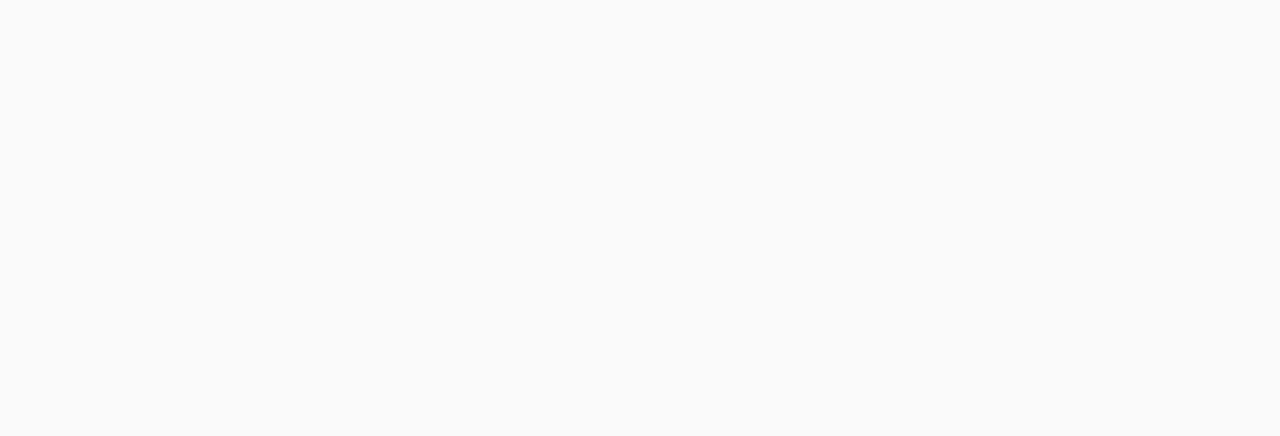
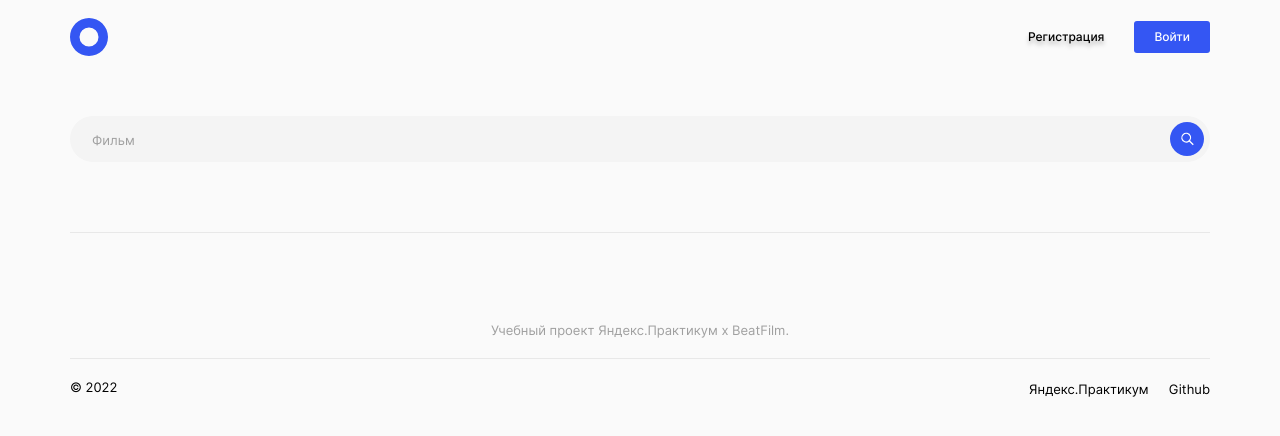
Before and after one commit to Anatoly-72/movies-explorer-frontend, a React (Create React App) app: page /movies in a window 1280 px wide. Shown: the top 436 px of the page. Built offline with nearby package versions, Linux system fonts and the light colour scheme.

Commit message:
feat: добавить SearchForm

```diff
--- a/src/components/App/App.js
+++ b/src/components/App/App.js
@@ -1,6 +1,7 @@
 import './App.css';
 import { Switch, Route } from 'react-router-dom';
 import Main from '../Main/Main';
+import Movies from '../Movies/Movies';
 
 function App() {
   return (
@@ -9,6 +10,9 @@ function App() {
         <Route exact path='/'>
           <Main />
         </Route>
+        <Route path='/movies'>
+          <Movies />
+        </Route>
       </Switch>
     </div>
   );
--- /dev/null
+++ b/src/components/Movies/Movies.js
@@ -0,0 +1,16 @@
+import "./Movies.css";
+import Header from "../Header/Header";
+import SearchForm from "../SearchForm/SearchForm";
+import Footer from "../Footer/Footer";
+
+function Movies() {
+  return (
+    <>
+      <Header />
+      <SearchForm />
+      <Footer />
+    </>
+  );
+}
+
+export default Movies;
--- /dev/null
+++ b/src/components/SearchForm/SearchForm.css
@@ -0,0 +1,57 @@
+.search {
+  position: relative;
+  margin: 0 auto 10px;
+  max-width: calc(100% - 140px);
+  padding: 60px 0 70px;
+  border-bottom: 1px solid #e8e8e8;
+}
+
+.search__form {
+  display: flex;
+  flex-direction: column;
+}
+
+.search__box {
+  display: flex;
+  justify-content: space-between;
+  align-items: center;
+  width: 100%;
+  min-height: 46px;
+  background-color: #f4f4f4;
+  border-radius: 40px;
+}
+
+.search__input {
+  font-weight: 400;
+  font-size: 18px;
+  line-height: 20px;
+  border: none;
+  outline: none;
+  width: 100%;
+  margin: 0 22px;
+  padding: 0;
+  background-color: transparent;
+}
+
+.search__input::placeholder {
+  font-weight: 400;
+  font-size: 13px;
+  line-height: 17px;
+  color: #a0a0a0;
+}
+
+.search__button {
+  border: none;
+  cursor: pointer;
+  background-color: transparent;
+  margin-right: 6px;
+  padding: 0;
+  width: 34px;
+  height: 34px;
+  border-radius: 50%;
+  transition: 0.2s ease;
+}
+
+.search__button:hover {
+  opacity: 0.5;
+}
--- /dev/null
+++ b/src/components/SearchForm/SearchForm.js
@@ -0,0 +1,26 @@
+import "./SearchForm.css";
+import icon from "../../images/loop-icon.svg";
+
+function SearchForm() {
+  return (
+    <section className="search">
+      <form className="search__form">
+        <div className="search__box">
+          <input
+            className="search__input"
+            id="movie"
+            name="movie"
+            type="text"
+            placeholder="Фильм"
+            required
+          />
+          <button className="search__button" type="submit">
+            <img className="search__icon" src={icon} alt="Поиск" />
+          </button>
+        </div>
+      </form>
+    </section>
+  );
+}
+
+export default SearchForm;
```
Also changed, not shown: src/components/Movies/Movies.css (added), src/images/loop-icon.svg (added).
